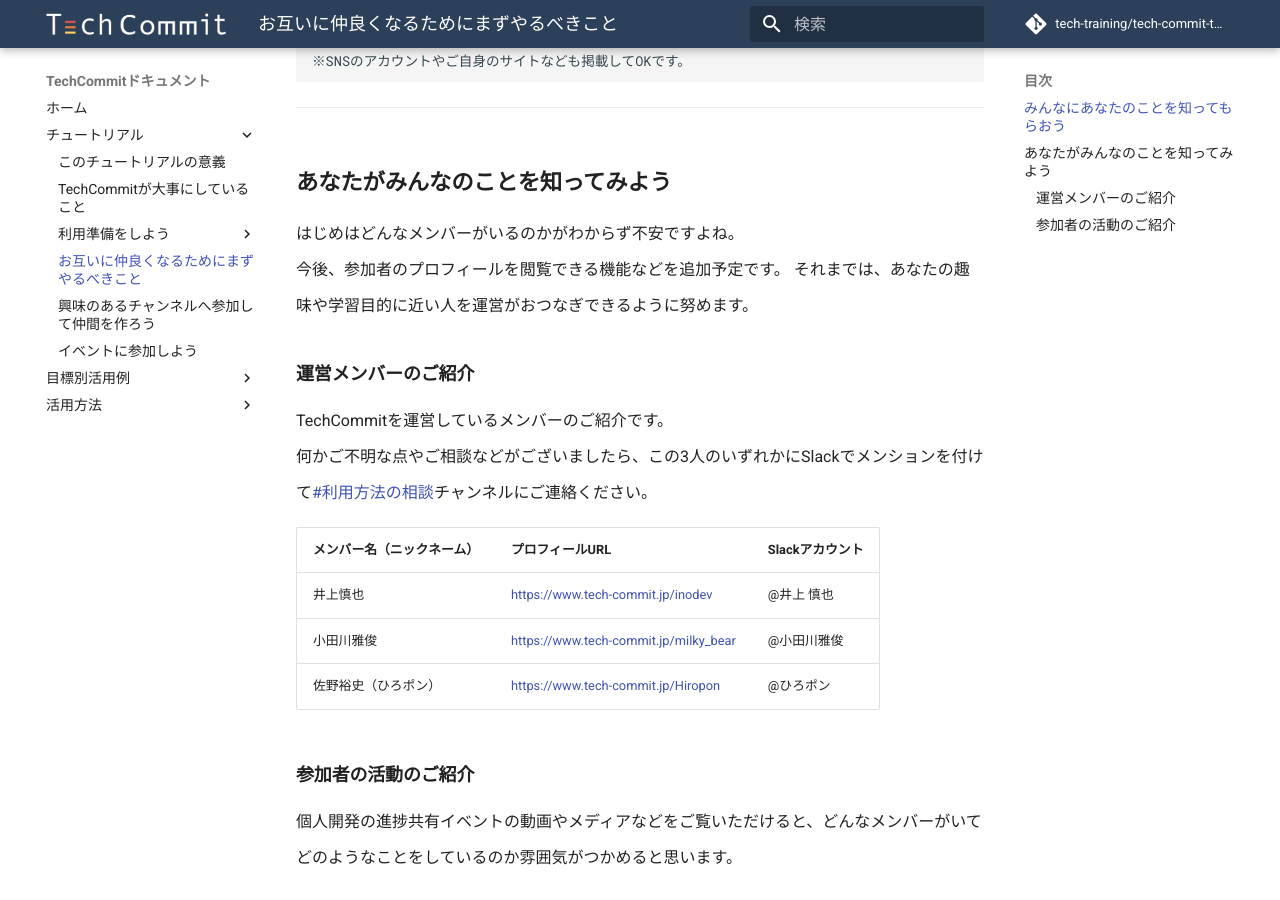
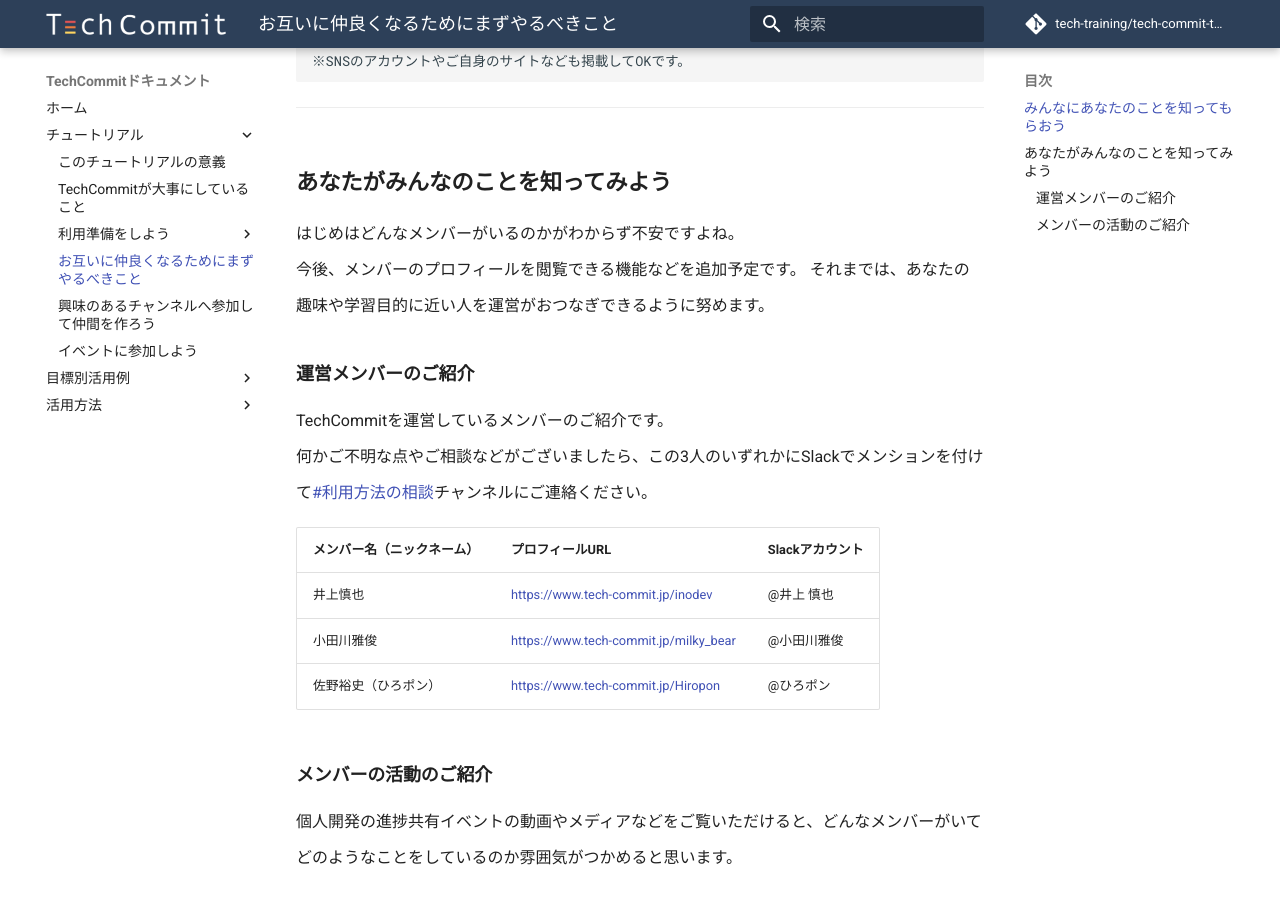
Before and after one commit to tech-training/tech-commit-doc, an MkDocs documentation site: the page built from docs/tutorial/get-along-with-each-other.md, in a window 1280 px wide and 900 px high, scrolled down 1094 px. Built offline with MkDocs 1.6.1 and Material for MkDocs 9.7.7, drawn with Linux system fonts in a browser that asks for light colours; comment, search, counter and statistics services are not loaded.

Commit message:
参加者をメンバーに修正（他のページも一緒に修正）

```diff
--- a/docs/tutorial/get-along-with-each-other.md
+++ b/docs/tutorial/get-along-with-each-other.md
@@ -26,7 +26,7 @@
 
 ## あなたがみんなのことを知ってみよう
 はじめはどんなメンバーがいるのかがわからず不安ですよね。
-今後、参加者のプロフィールを閲覧できる機能などを追加予定です。
+今後、メンバーのプロフィールを閲覧できる機能などを追加予定です。
 それまでは、あなたの趣味や学習目的に近い人を運営がおつなぎできるように努めます。
 
 ### 運営メンバーのご紹介
@@ -39,7 +39,7 @@
 | 小田川雅俊 | [https://www.tech-commit.jp/milky_bear](https://www.tech-commit.jp/milky_bear) | @小田川雅俊 |
 | 佐野裕史（ひろポン） | [https://www.tech-commit.jp/Hiropon](https://www.tech-commit.jp/Hiropon) | @ひろポン|
 
-### 参加者の活動のご紹介
+### メンバーの活動のご紹介
 個人開発の進捗共有イベントの動画やメディアなどをご覧いただけると、どんなメンバーがいてどのようなことをしているのか雰囲気がつかめると思います。
 
 ▶ [個人開発の進捗共有イベントの動画一覧](https://www.tech-commit.jp/main/event_archives?title=&tag_ids%5B%5D=1)
```
Also changed, not shown: docs/tutorial/join-event.md (+1 -1 lines).
